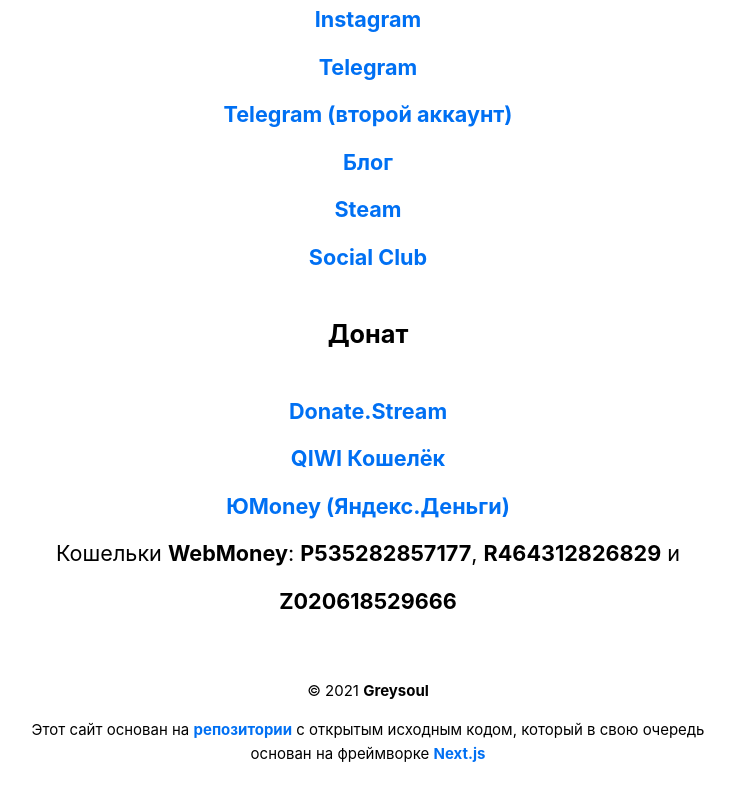
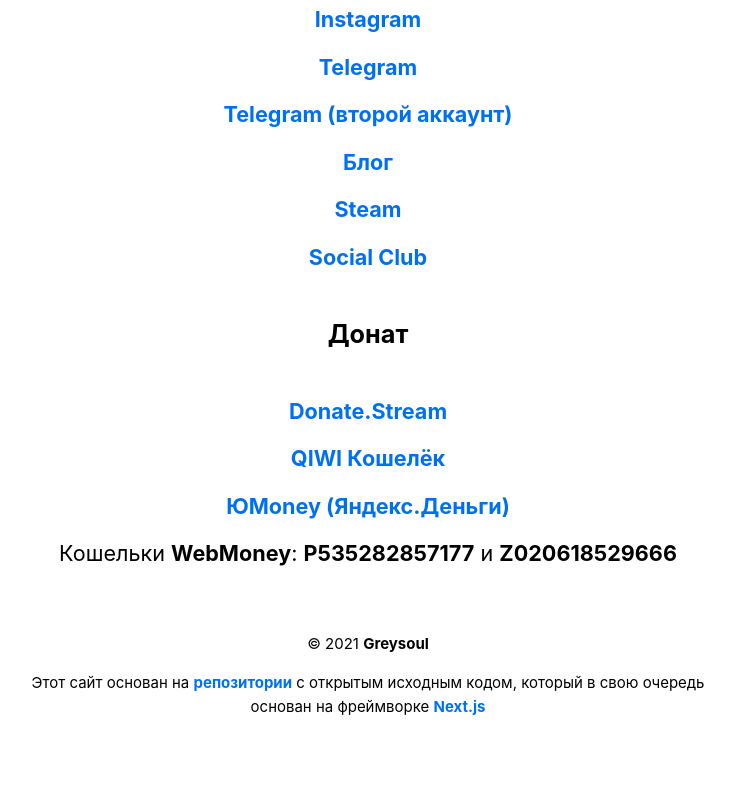
Before and after one commit to realgreysoul/website, a Next.js app: page /information in a window 1280 px wide. Shown: the part 1373-2173 px from the top of the page, without its empty margins (272-1007 px from the left). Built offline with nearby package versions, Linux system fonts and the light colour scheme.

Commit message:
Update information.js

```diff
--- a/pages/information.js
+++ b/pages/information.js
@@ -116,7 +116,7 @@ export default function Projects({ allProjectsData }) {
         <a href={`https://yoomoney.ru/to/410018468894777`} target="_blank"><strong>ЮMoney (Яндекс.Деньги)</strong></a>
         <br>
         </br>
-        Кошельки <strong>WebMoney</strong>: <strong>P535282857177</strong>, <strong>R464312826829</strong> и <strong>Z020618529666</strong>
+        Кошельки <strong>WebMoney</strong>: <strong>P535282857177</strong> и <strong>Z020618529666</strong>
       </section>
     </Layout>
   )
```
